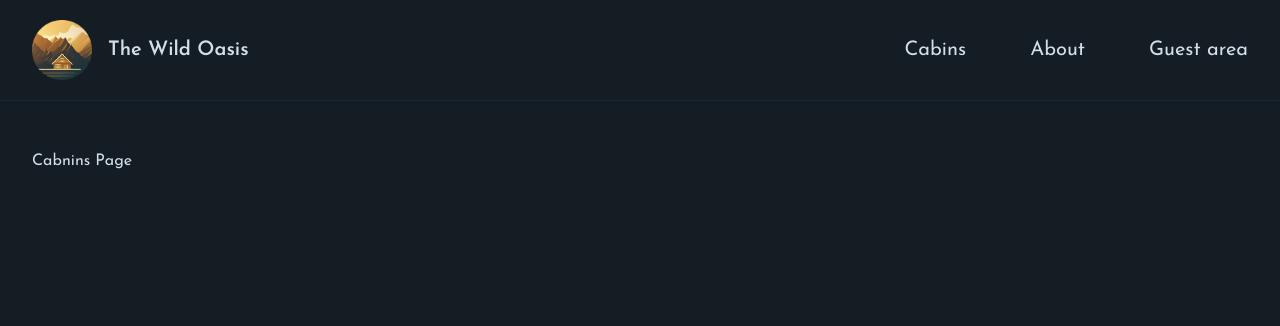
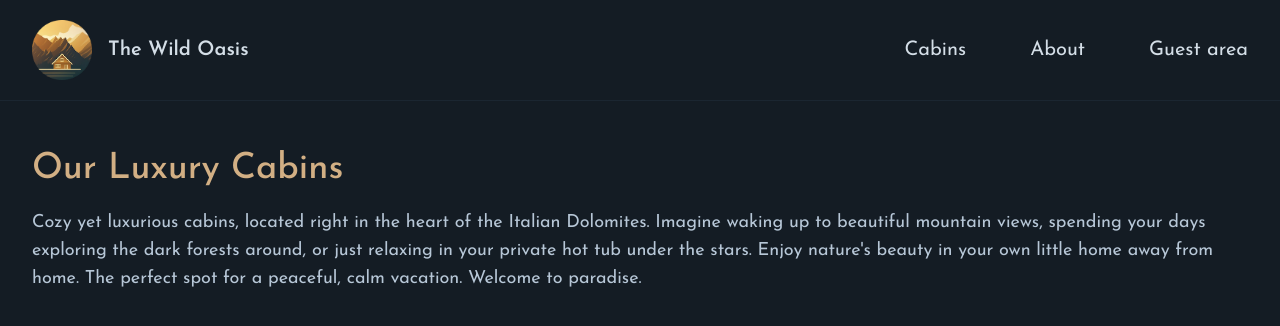
Before and after one commit to stekug/wild-oasis-website, a Next.js app: page /cabins in a window 1280 px wide. Shown: the top 326 px of the page. Built offline with nearby package versions, Linux system fonts and the light colour scheme.

Commit message:
add cabins page

```diff
--- a/app/cabins/page.js
+++ b/app/cabins/page.js
@@ -3,9 +3,30 @@
 };
 
 export default function Page() {
+  // CHANGE
+  const cabins = [];
+
   return (
     <div>
-      <h1>Cabnins Page</h1>
+      <h1 className="text-4xl mb-5 text-accent-400 font-medium">
+        Our Luxury Cabins
+      </h1>
+      <p className="text-primary-200 text-lg mb-10">
+        Cozy yet luxurious cabins, located right in the heart of the Italian
+        Dolomites. Imagine waking up to beautiful mountain views, spending your
+        days exploring the dark forests around, or just relaxing in your private
+        hot tub under the stars. Enjoy nature's beauty in your own little home
+        away from home. The perfect spot for a peaceful, calm vacation. Welcome
+        to paradise.
+      </p>
+
+      {cabins.length > 0 && (
+        <div className="grid sm:grid-cols-1 md:grid-cols-2 gap-8 lg:gap-12 xl:gap-14">
+          {cabins.map((cabin) => (
+            <CabinCard cabin={cabin} key={cabin.id} />
+          ))}
+        </div>
+      )}
     </div>
   );
 }
```
